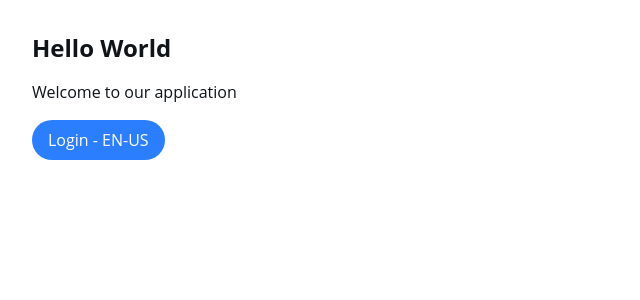
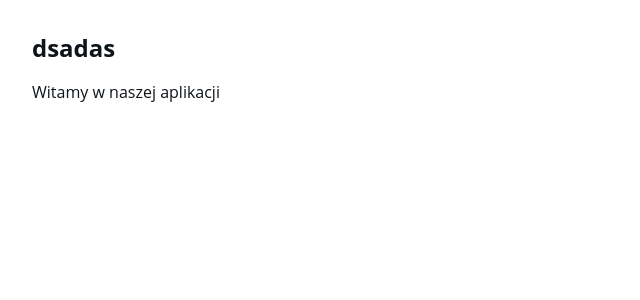
Before and after one commit to bazylcossac/jacksons-trading, a Next.js app: page /login in a window 1280 px wide. Shown: the top 300 px of the page, without its empty margins (0-640 px from the left). Built offline with nearby package versions, Linux system fonts and the light colour scheme.

Commit message:
fixed translations

```diff
--- /dev/null
+++ b/public/locales/pl/test.json
@@ -0,0 +1,6 @@
+{
+  "hello": "dsadas",
+  "welcome": "Witamy w naszej aplikacji",
+  "login": "Zaloguj się",
+  "register": "Zarejestruj się"
+}
--- a/src/app/login/page.tsx
+++ b/src/app/login/page.tsx
@@ -3,22 +3,13 @@
 import { useTranslation } from 'react-i18next';
 
 const LoginPage = () => {
-  const { t, i18n } = useTranslation('common');
-
-  const toggleLanguage = () => {
-    i18n.changeLanguage(i18n.language === 'en' ? 'pl' : 'en');
-  };
+  const { t } = useTranslation();
 
   return (
     <div className="p-8">
-      <h1 className="text-2xl font-bold mb-4">{t('hello')}</h1>
-      <p className="mb-4">{t('welcome')}</p>
-      <button
-        onClick={toggleLanguage}
-        className="bg-blue-500 text-white px-4 py-2 rounded hover:bg-blue-600"
-      >
-        {t('login')} - {i18n.language.toUpperCase()}
-      </button>
+      <h1 className="text-2xl font-bold mb-4">{t('test:hello')}</h1>
+      <p className="mb-4">{t('test:welcome')}</p>
+
     </div>
   );
 };
--- a/src/lib/i18n.ts
+++ b/src/lib/i18n.ts
@@ -2,16 +2,19 @@ import i18n from 'i18next';
 import { initReactI18next } from 'react-i18next';
 import LanguageDetector from 'i18next-browser-languagedetector';
 
-// Import translation files
+
 import enCommon from '../../public/locales/en/common.json';
 import plCommon from '../../public/locales/pl/common.json';
+import plTest from '../../public/locales/pl/test.json'
 
 const resources = {
   en: {
     common: enCommon,
+    test: plTest
   },
   pl: {
     common: plCommon,
+    test: plTest
   },
 };
 
@@ -22,9 +25,11 @@ i18n
     resources,
     fallbackLng: 'en',
     debug: process.env.NODE_ENV === 'development',
+    defaultNS: 'common',
+    ns: ['common', 'test'],
 
     interpolation: {
-      escapeValue: false, // React already does escaping
+      escapeValue: false,
     },
 
     detection: {
```
